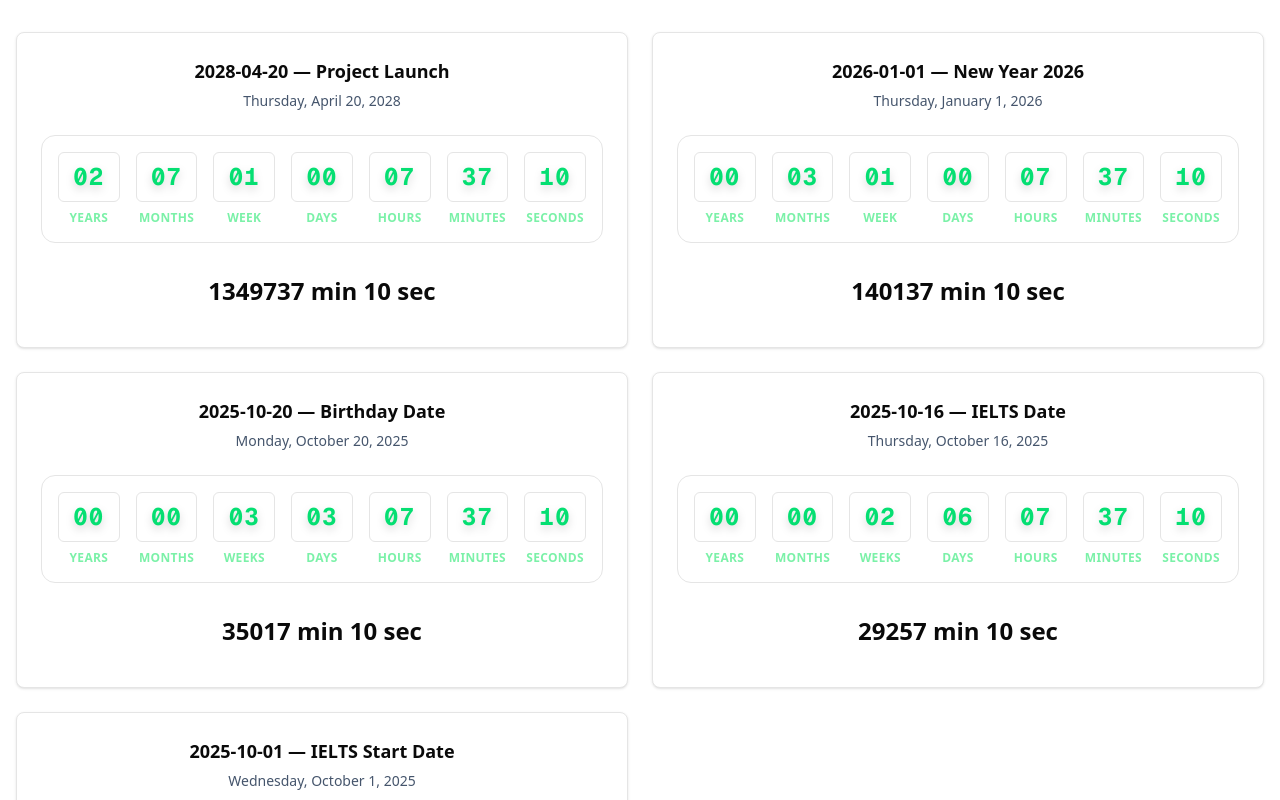
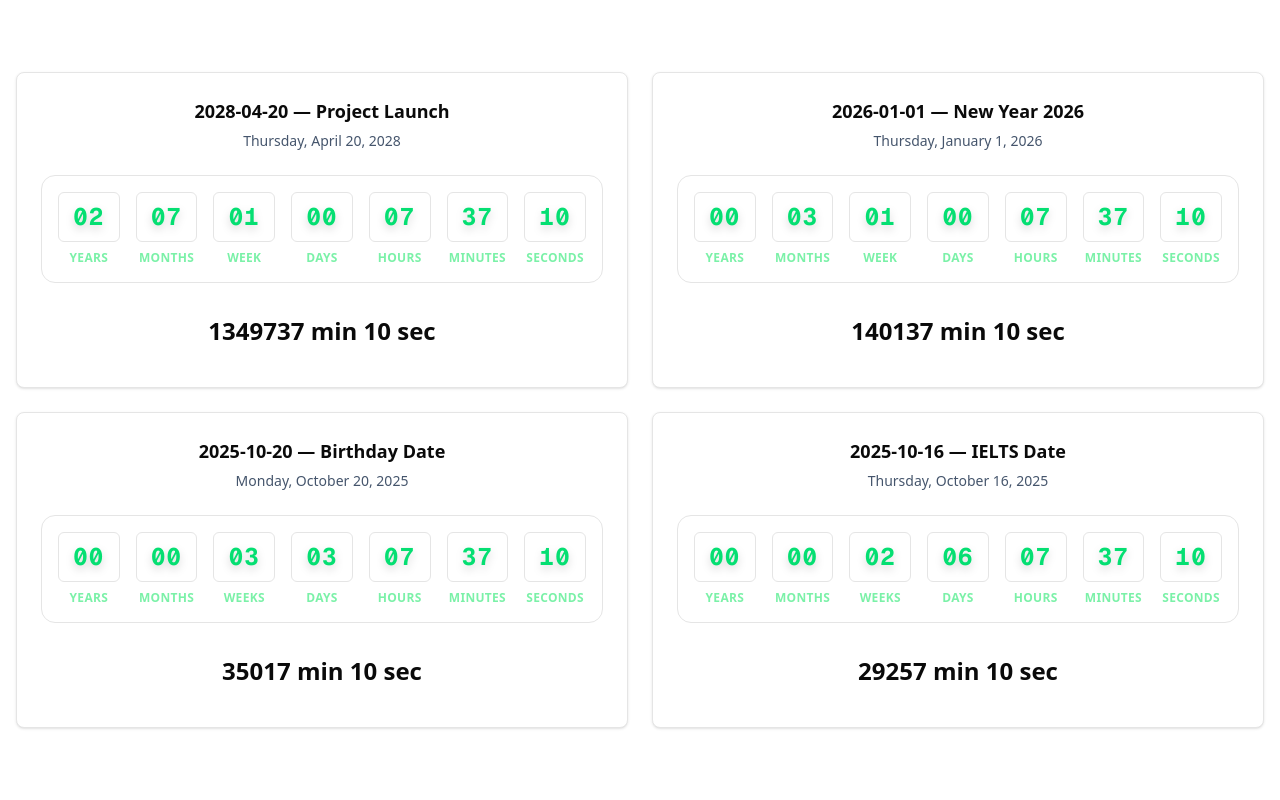
Before and after one commit to jasurkhaitov/reminder, a Next.js app: page / in a window 1280 px wide. Shown: the top 800 px of the page. Built offline with nearby package versions, Linux system fonts and the light colour scheme.

Commit message:
removed Ielts reminder

```diff
--- a/app/(root)/page.tsx
+++ b/app/(root)/page.tsx
@@ -6,8 +6,7 @@ const TARGET_DATES = [
   { date: "2028-04-20", label: "Project Launch" },
   { date: "2026-01-01", label: "New Year 2026" },
   { date: "2025-10-20", label: "Birthday Date" },
-  { date: "2025-10-16", label: "IELTS Date" },
-  { date: "2025-10-01", label: "IELTS Start Date" },
+  { date: "2025-10-16", label: "IELTS Date" }
 ]
 
 function RootPage() {
```
